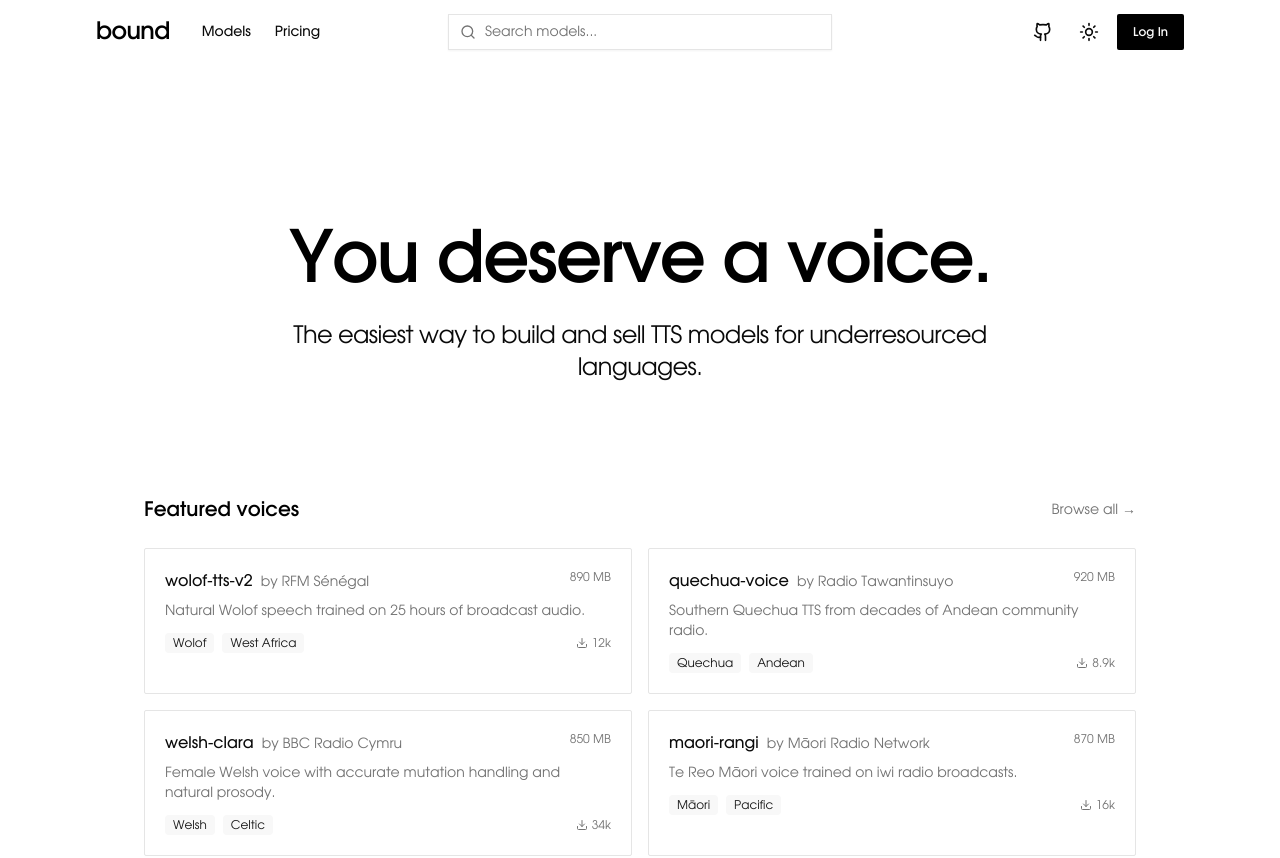
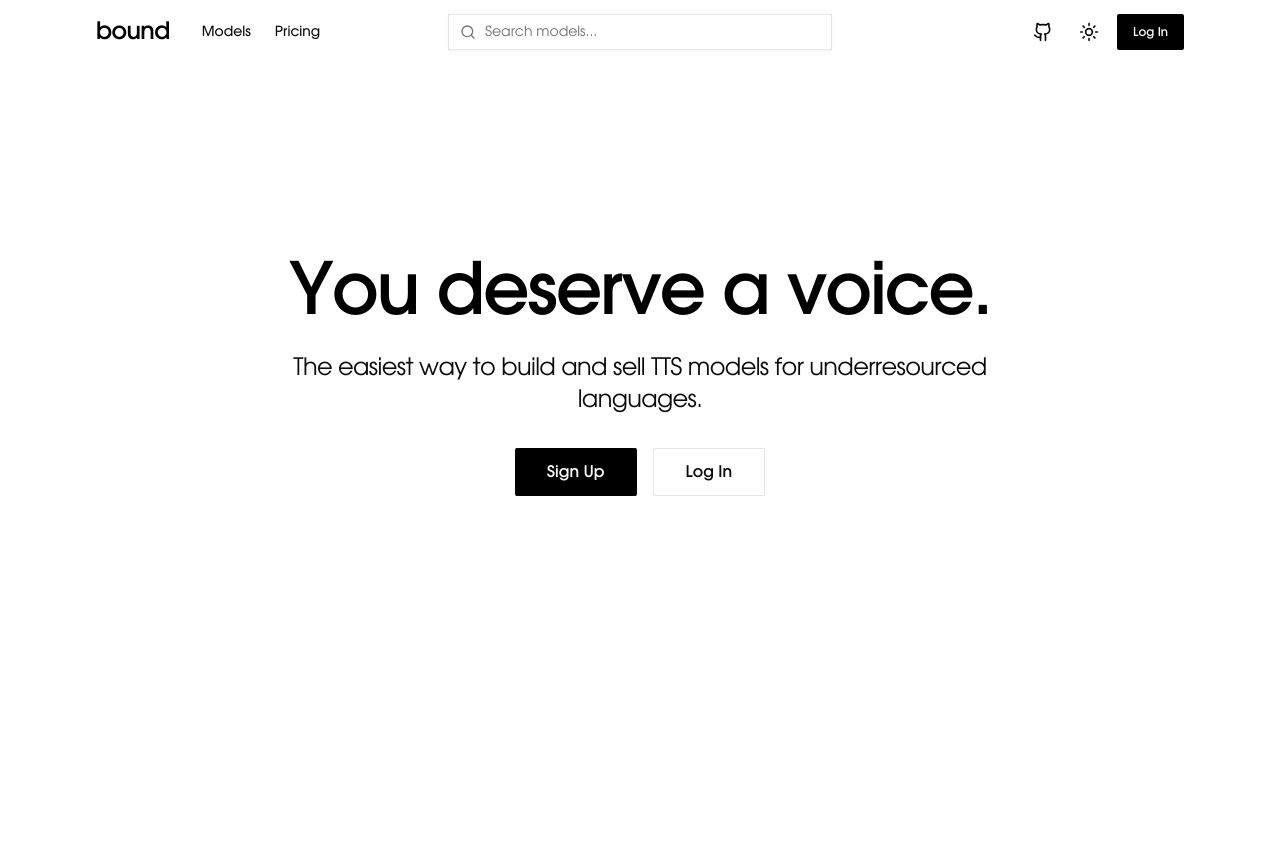
Before and after one commit to vivienhenz24/bound-nextjs, a Next.js app: page / in a window 1280 px wide. Shown: the top 858 px of the page. Built offline with nearby package versions, Linux system fonts and the light colour scheme.

Commit message:
new simplified landing page

```diff
--- a/app/(marketing)/page.tsx
+++ b/app/(marketing)/page.tsx
@@ -1,11 +1,9 @@
 import { Hero } from "@/components/landing/hero"
-import { FeaturedModels } from "@/components/landing/featured-models"
 
 export default function Home() {
   return (
     <>
       <Hero />
-      <FeaturedModels />
     </>
   )
 }
--- a/components/landing/hero.tsx
+++ b/components/landing/hero.tsx
@@ -1,12 +1,25 @@
+import Link from "next/link"
+import { Button } from "@/components/ui/button"
+
 export function Hero() {
   return (
-    <section className="flex flex-col items-center text-center px-4 pt-32 md:pt-40 pb-20">
+    <section className="flex flex-col items-center text-center px-4 pt-40 md:pt-48 pb-96 min-h-screen">
       <h2 className="text-4xl md:text-5xl lg:text-7xl font-semibold text-primary mb-6 tracking-tight whitespace-nowrap">
         You deserve a voice.
       </h2>
       <p className="text-lg md:text-xl lg:text-2xl font-normal text-foreground max-w-3xl mb-8 tracking-tight">
         The easiest way to build and sell TTS models for underresourced languages.
       </p>
+      <div className="flex items-center gap-4">
+        <Link href="/waitlist">
+          <Button size="lg">Sign Up</Button>
+        </Link>
+        <Link href="/login">
+          <Button size="lg" variant="outline">
+            Log In
+          </Button>
+        </Link>
+      </div>
     </section>
   )
 }
```
Also changed, not shown: components.json.
